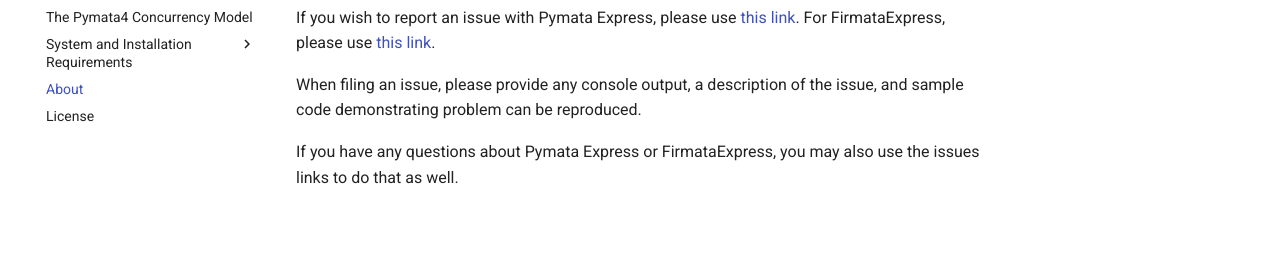
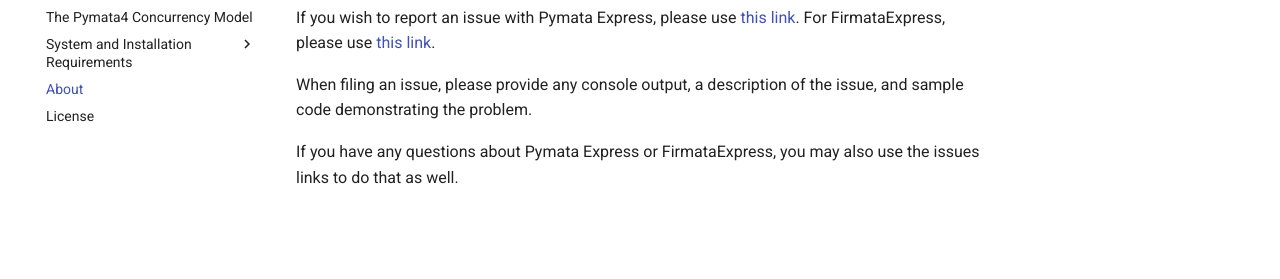
Before and after one commit to MrYsLab/pymata4, an MkDocs documentation site: the page built from docs/about.md, in a window 1280 px wide. Shown: the part 175-454 px from the top of the page. Built offline with MkDocs 1.6.1 and Material for MkDocs 9.7.7, drawn with Linux system fonts in a browser that asks for light colours.

Commit message:
initial commit

```diff
--- a/docs/about.md
+++ b/docs/about.md
@@ -5,7 +5,7 @@
 For FirmataExpress, please use [this link](https://github.com/MrYsLab/FirmataExpress/issues).
 
 When filing an issue, please provide any console output, a description of the
-issue, and sample code demonstrating problem can be reproduced.
+issue, and sample code demonstrating the problem.
 
 If you have any questions about Pymata Express or FirmataExpress, you
 may also use the issues links to do that as well.
```
